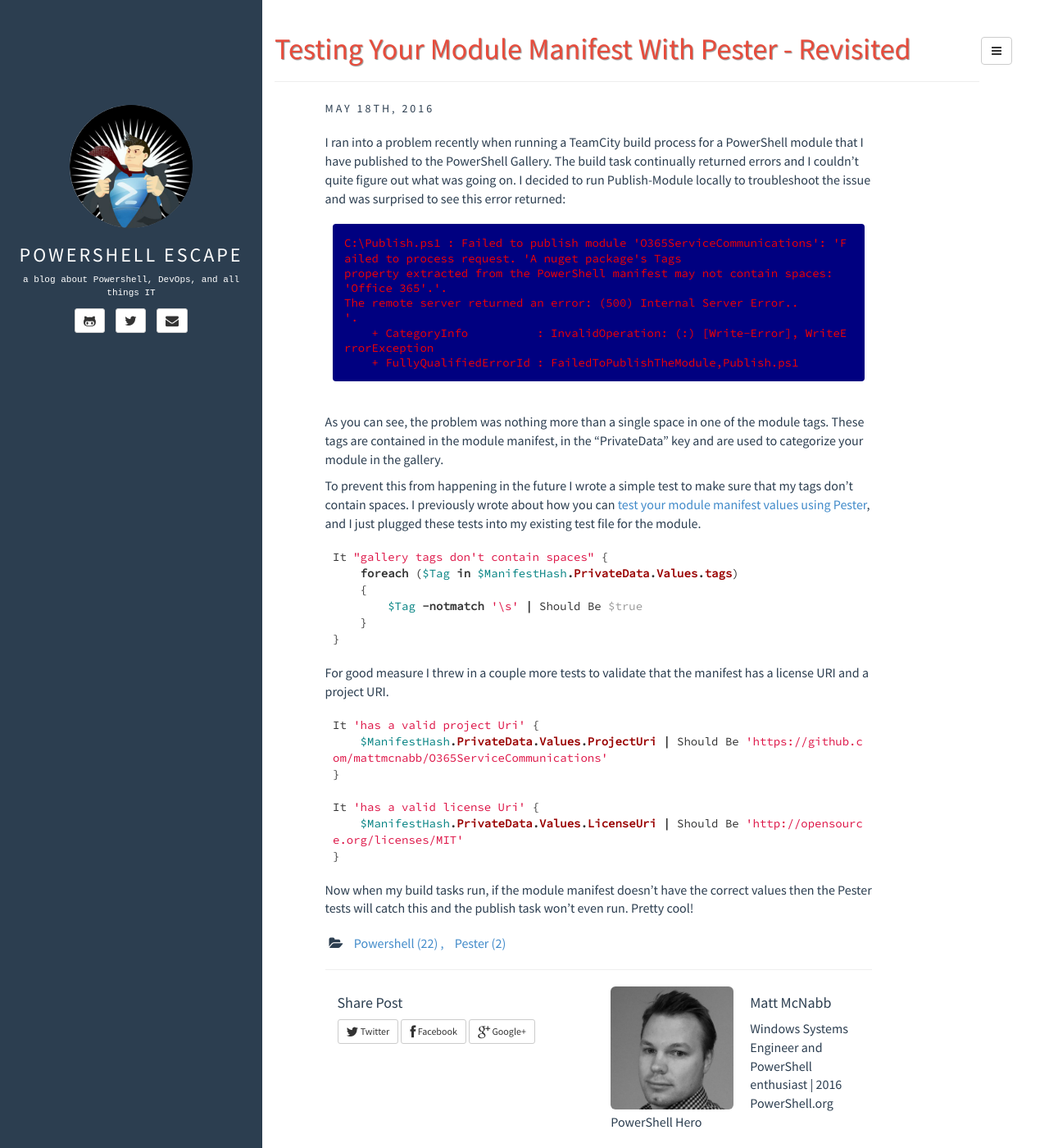
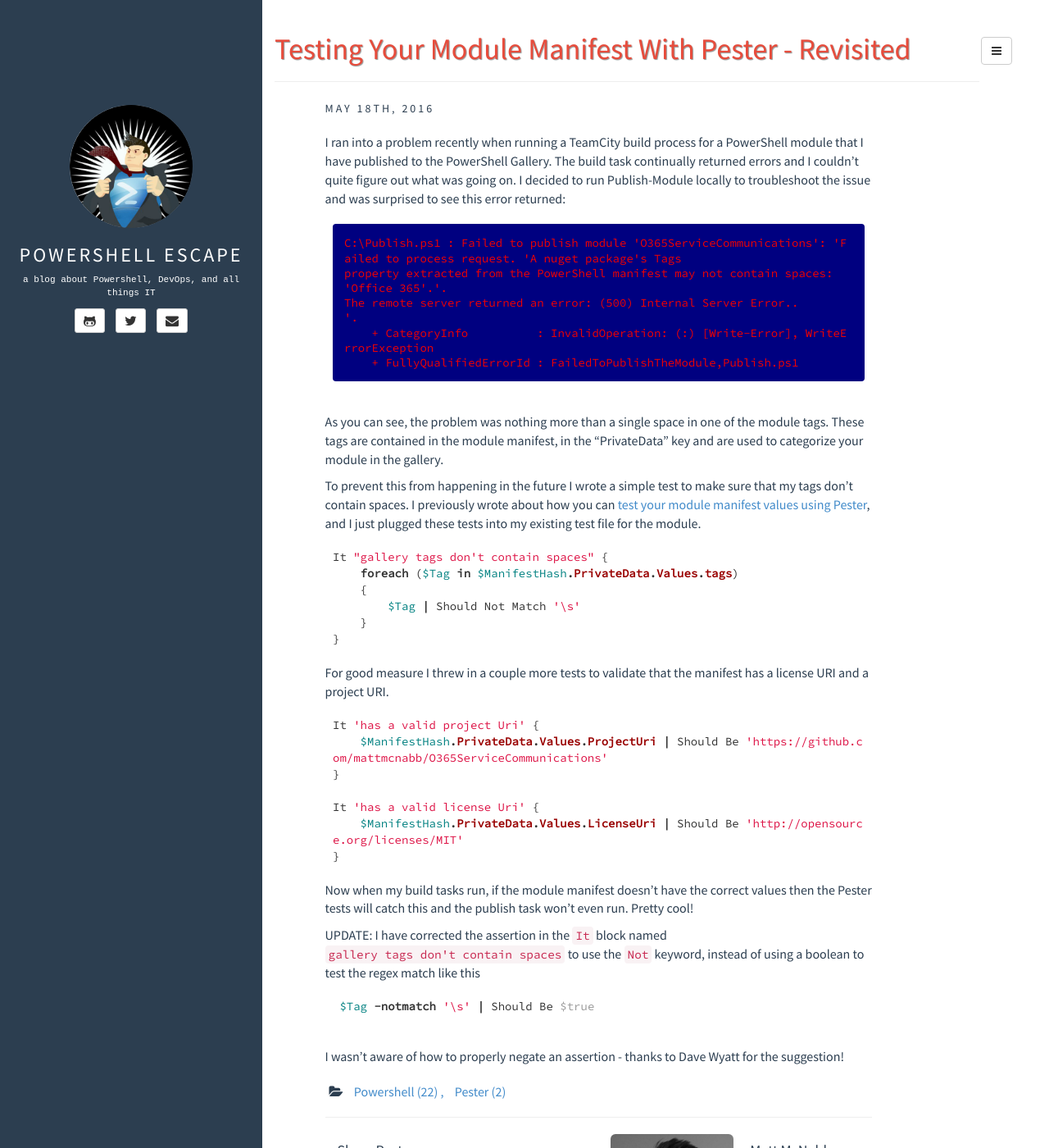
Before and after one commit to mattmcnabb/mattmcnabb.github.io, a Jekyll site: the page built from _posts/2016-05-18-Pester-For-PowerShell-Gallery.md, in a window 1280 px wide and 1400 px high. Shown: the whole window at 82% size. Built offline with Jekyll 4.4.1, drawn with Linux system fonts in a browser that asks for light colours; comment, search, counter and statistics services are not loaded.

Commit message:
Update assertion in gallery post

```diff
--- a/_posts/2016-05-18-Pester-For-PowerShell-Gallery.md
+++ b/_posts/2016-05-18-Pester-For-PowerShell-Gallery.md
@@ -26,7 +26,7 @@ To prevent this from happening in the future I wrote a simple test to make sure
 It "gallery tags don't contain spaces" {
     foreach ($Tag in $ManifestHash.PrivateData.Values.tags)
     {
-        $Tag -notmatch '\s' | Should Be $true
+        $Tag | Should Not Match '\s'
     }
 }
 
@@ -45,3 +45,11 @@ It 'has a valid license Uri' {
 {% endhighlight %}
 
  Now when my build tasks run, if the module manifest doesn't have the correct values then the Pester tests will catch this and the publish task won't even run. Pretty cool!
+
+ UPDATE: I have corrected the assertion in the `It` block named `gallery tags don't contain spaces`  to use the `Not` keyword, instead of using a boolean to test the regex match like this
+
+ {%highlight Powershell%}
+ $Tag -notmatch '\s' | Should Be $true
+ {% endhighlight %}
+
+ I wasn't aware of how to properly negate an assertion - thanks to Dave Wyatt for the suggestion!
```
